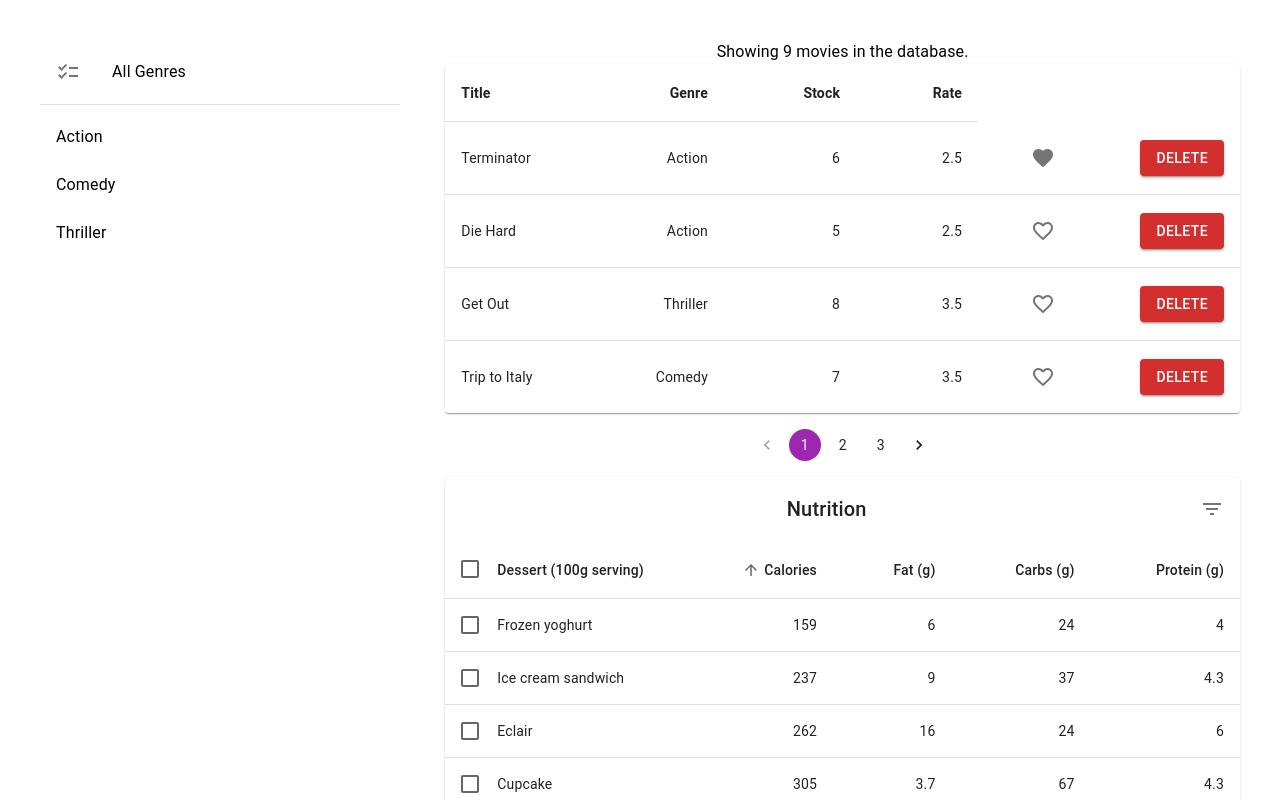
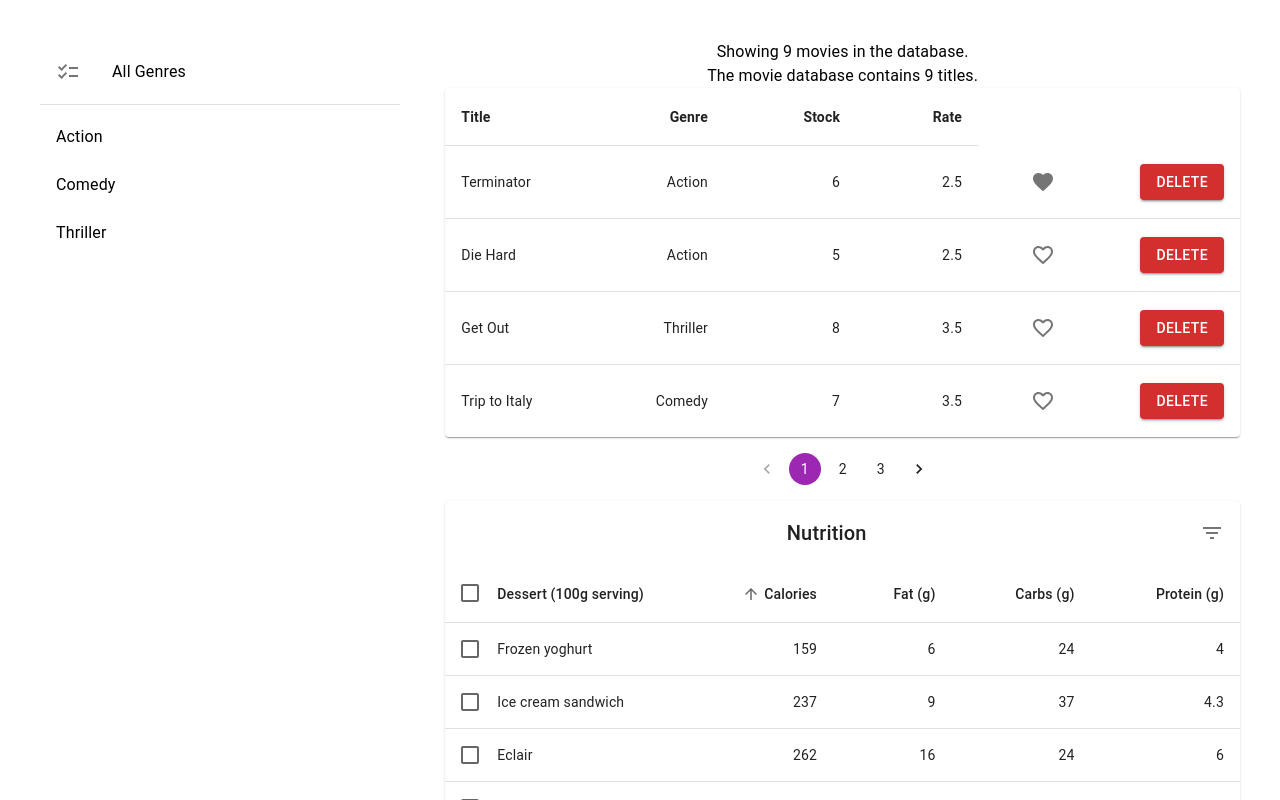
Before and after one commit to BCFCODE/MRT, a React (Vite) app: page / in a window 1280 px wide. Shown: the top 800 px of the page. Built offline with nearby package versions, Linux system fonts and the light colour scheme.

Commit message:
DisplayMoviesCountsInDB implemented

```diff
--- /dev/null
+++ b/src/components/Movies/DisplayMoviesCountsInDB.tsx
@@ -0,0 +1,26 @@
+import { Typography } from "@mui/material";
+import { IMoviesState } from ".";
+import useMoviesState from "./hooks/useMoviesState";
+
+interface Props {
+  moviesState: IMoviesState;
+}
+
+const DisplayMoviesCountsInDB = ({ moviesState }: Props) => {
+  const { numberOfMoviesInDB, numberOfMoviesOnSelectedGenre, selectedGenre } =
+    useMoviesState(moviesState);
+  if (!numberOfMoviesInDB)
+    return <Typography>There are no movies in the database.</Typography>;
+  else
+    return (
+      <Typography>{`The movie database contains ${numberOfMoviesInDB} titles${
+        selectedGenre._id
+          ? `, with
+          ${numberOfMoviesOnSelectedGenre} films categorized under the ${selectedGenre.name}
+          genre.`
+          : "."
+      }`}</Typography>
+    );
+};
+
+export default DisplayMoviesCountsInDB;
--- a/src/components/Movies/hooks/useMoviesState.ts
+++ b/src/components/Movies/hooks/useMoviesState.ts
@@ -6,16 +6,16 @@ const useMoviesState = ({
   pageSize,
   selectedGenre,
 }: IMoviesState) => {
-
+  const numberOfMoviesInDB = movies.length
   const filteredMovies = selectedGenre._id
     ? movies?.filter((movie) => movie.genre.name === selectedGenre?.name)
     : movies;
 
-  const numberOfMoviesInDB = selectedGenre._id
+  const numberOfMoviesOnSelectedGenre = selectedGenre._id
     ? filteredMovies.length
     : movies?.length;
 
-  const pageCount = Math.ceil(numberOfMoviesInDB / pageSize);
+  const pageCount = Math.ceil(numberOfMoviesOnSelectedGenre / pageSize);
   const endOfPage = currentPage * pageSize;
   const startOfPage = endOfPage - pageSize;
   const moviesChunk = filteredMovies.slice(startOfPage, endOfPage);
@@ -25,13 +25,15 @@ const useMoviesState = ({
   return {
     currentPage,
     pageSize,
-    numberOfMoviesInDB,
     endOfPage,
     startOfPage,
     pageCount,
     moviesChunk,
     isCurrentPageEmpty,
+    numberOfMoviesInDB,
+    numberOfMoviesOnSelectedGenre,
     numberOfItemsInCurrentPage,
+    selectedGenre
     // filteredMovies,
   };
 };
--- a/src/components/Movies/index.tsx
+++ b/src/components/Movies/index.tsx
@@ -11,6 +11,7 @@ import Stack from "@mui/material/Stack";
 import TablePagination from "../common/Pagination";
 import { ListGroup } from "../common/ListGroup";
 import { getGenres } from "../../services/fakeGenreService";
+import DisplayMoviesCountsInDB from "./DisplayMoviesCountsInDB";
 
 export interface IMoviesProps {}
 export interface IMoviesState {
@@ -93,6 +94,7 @@ class Movies extends Component<IMoviesProps, IMoviesState> {
             <Typography>
               Showing {movies.length} movies in the database.
             </Typography>
+            <DisplayMoviesCountsInDB   moviesState={this.state}/>
             <TableContainer component={Paper}>
               <Table sx={{ minWidth: "auto" }} aria-label="simple table">
                 <MoviesTableHead />
```
Also changed, not shown: src/components/Movies/MovieCountsDB.tsx (deleted).
